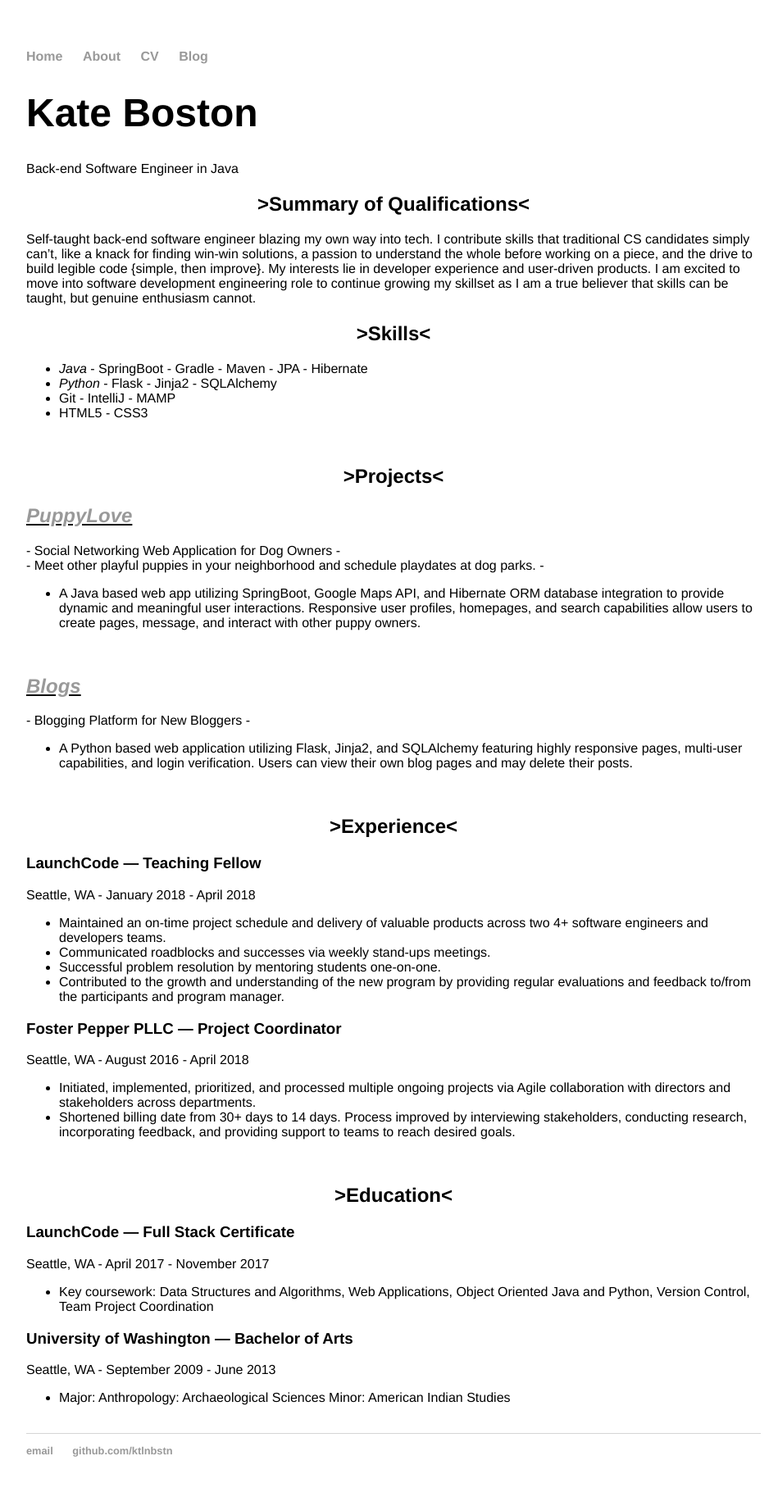
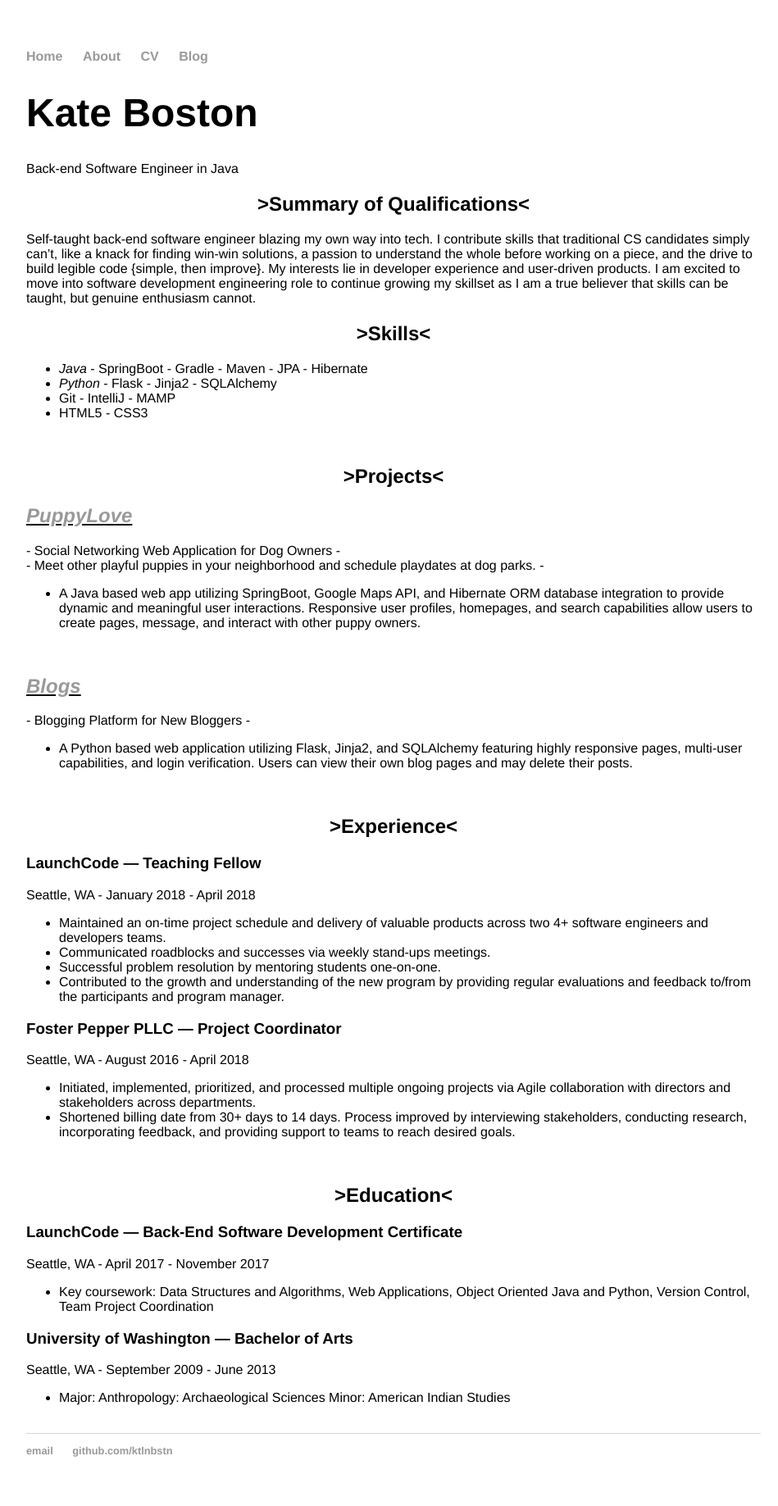
Before and after one commit to ktlnbstn/ktlnbstn.github.io, a Jekyll site: the page built from cv/index.html, in a window 1280 px wide. Shown: the whole page at 82% size, without its empty margins (160-1109 px from the left). Built offline with Jekyll 4.4.1, drawn with Linux system fonts in a browser that asks for light colours.

Commit message:
Update index.html

```diff
--- a/cv/index.html
+++ b/cv/index.html
@@ -67,7 +67,7 @@ Seattle, WA - August 2016 - April 2018
 
 	<center><h2>>Education<</h2></center>
 
-<h3>LaunchCode — Full Stack Certificate</h3>
+<h3>LaunchCode — Back-End Software Development Certificate</h3>
 Seattle, WA - April 2017 - November 2017
 <ul>
 <li>Key coursework: Data Structures and Algorithms, Web Applications, Object Oriented Java and Python, Version Control,
```
